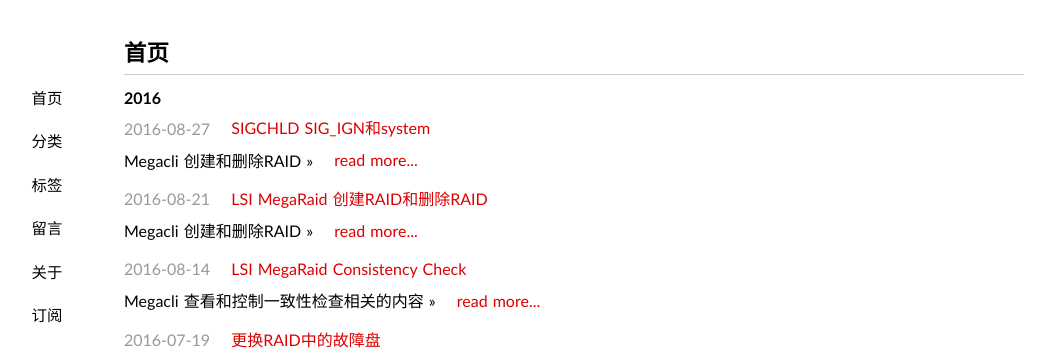
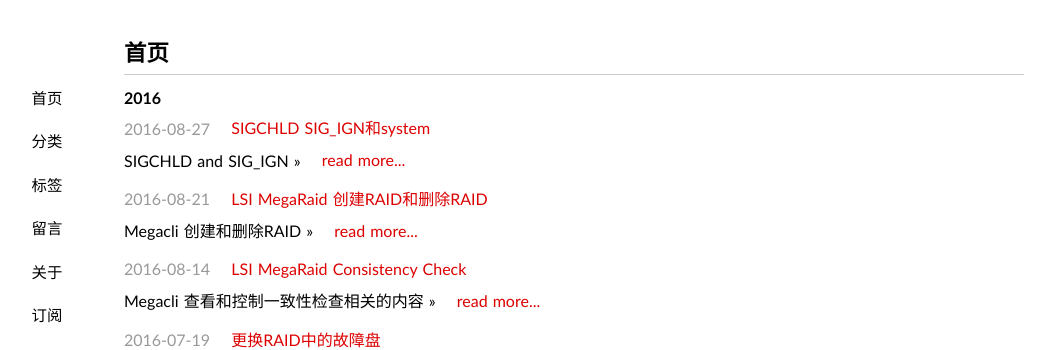
Before and after one commit to Bean-Li/Bean-Li.github.io, a Jekyll site: the page built from index.html, in a window 1280 px wide. Shown: the top 350 px of the page, without its empty margins (66-1121 px from the left). Built offline with Jekyll 4.4.1, drawn with Linux system fonts in a browser that asks for light colours; some web fonts are replaced; the list of posts is cut into pages by our own code.

Commit message:
change category and tags of SIGCHLD

```diff
--- a/_posts/2016-08-27-SIGCHLD-SIG_IGN-system.md
+++ b/_posts/2016-08-27-SIGCHLD-SIG_IGN-system.md
@@ -3,8 +3,8 @@ layout: post
 title: SIGCHLD SIG_IGN和system
 date: 2016-08-27 14:43:40
 categories: linux
-tag: megacli
-excerpt: Megacli 创建和删除RAID
+tag: kernel
+excerpt: SIGCHLD and SIG_IGN
 ---
 
 # 前言
```
